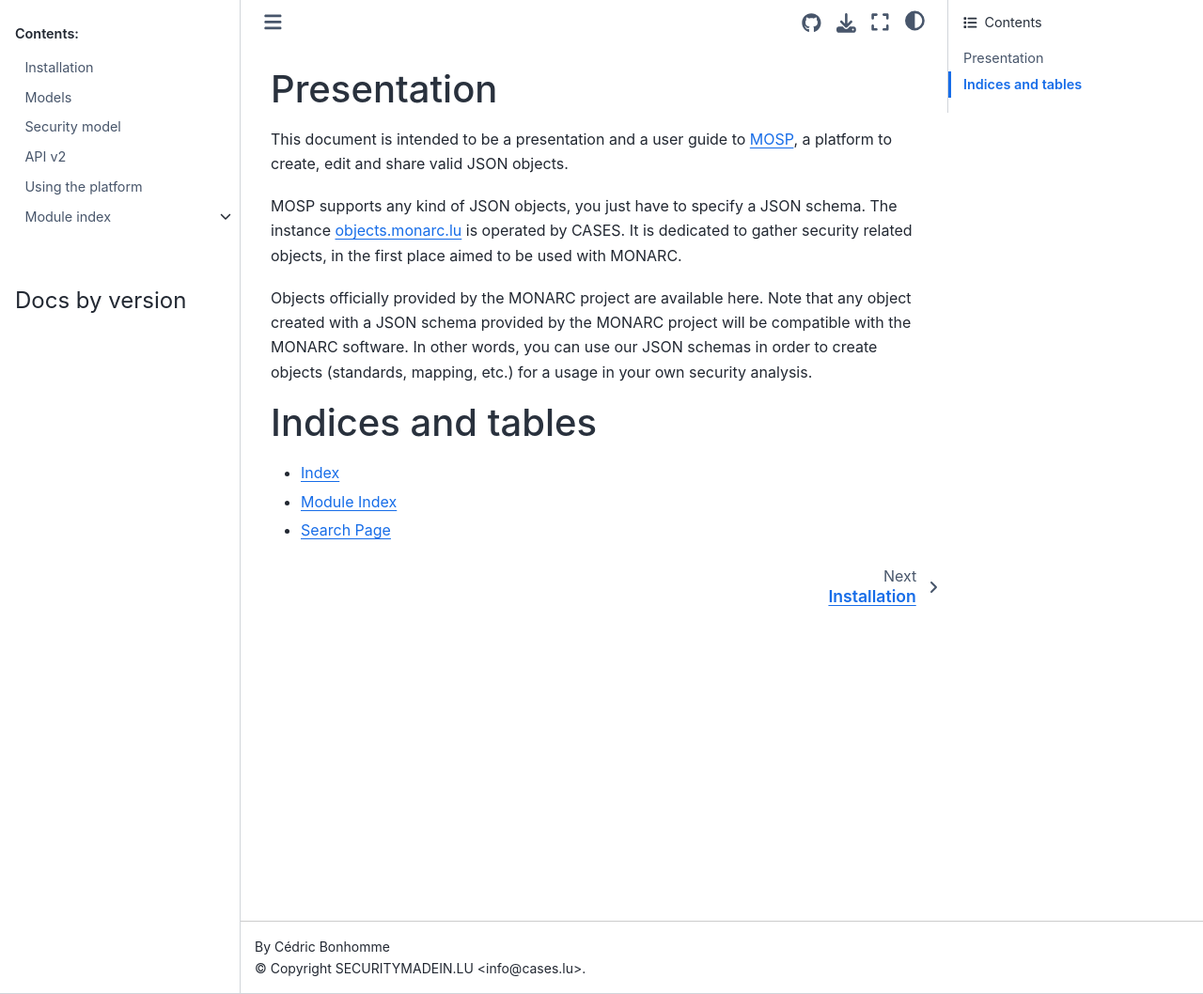
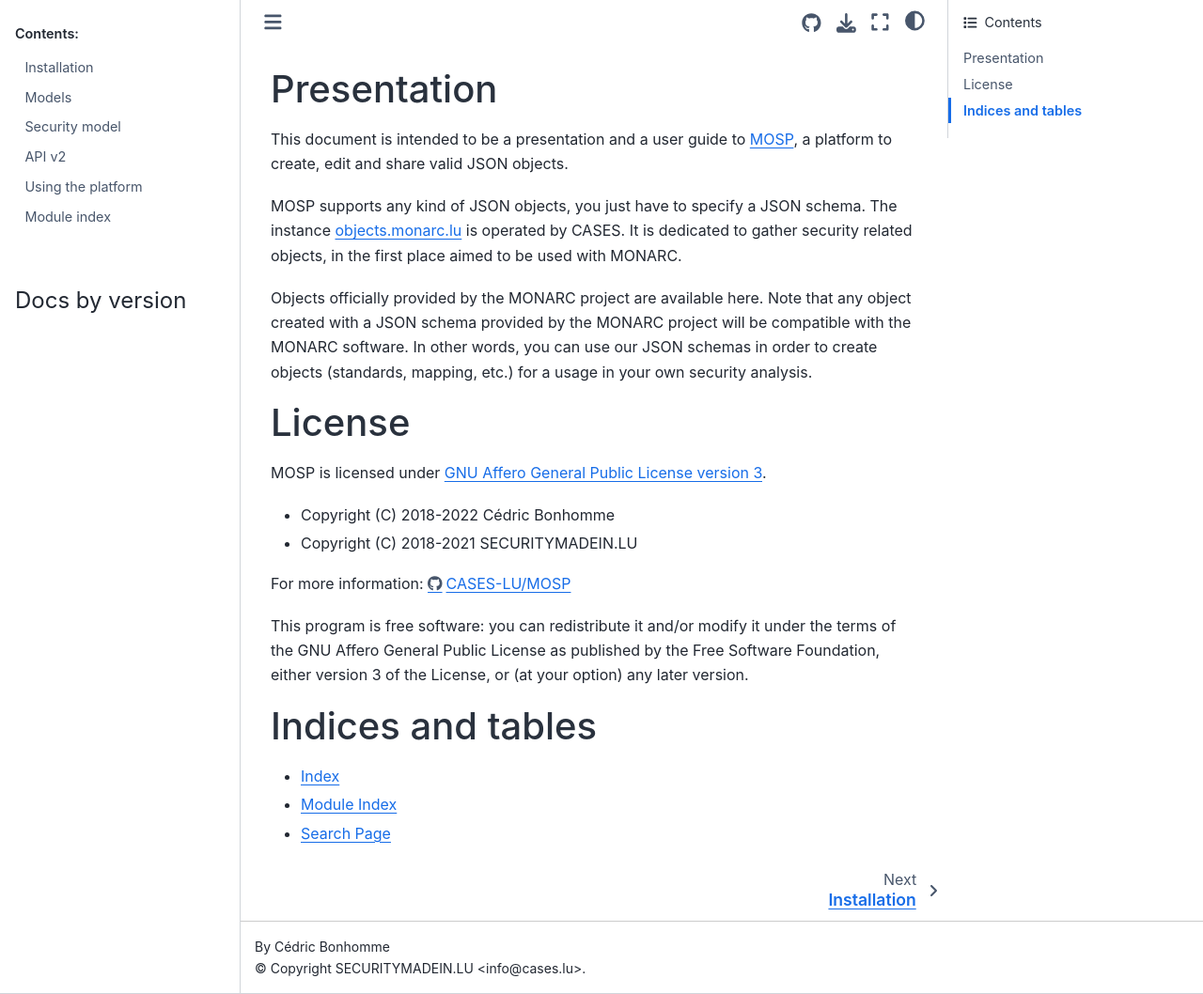
Before and after one commit to NC3-LU/MOSP, a Sphinx documentation site: the page built from docs/index.rst, in a window 1280 px wide and 1058 px high. Shown: the whole window at 94% size. Built offline with Sphinx 7.4.7 and the Sphinx Book theme 1.1.4, drawn with Linux system fonts in a browser that asks for light colours.

```diff
--- a/docs/index.rst
+++ b/docs/index.rst
@@ -36,6 +36,24 @@ analysis.
    modules
 
 
+License
+=======
+
+MOSP is licensed under
+`GNU Affero General Public License version 3 <https://www.gnu.org/licenses/agpl-3.0.html>`_.
+
+
+* Copyright (C) 2018-2022 Cédric Bonhomme
+* Copyright (C) 2018-2021 SECURITYMADEIN.LU
+
+For more information: https://github.com/CASES-LU/MOSP
+
+This program is free software: you can redistribute it and/or modify
+it under the terms of the GNU Affero General Public License as
+published by the Free Software Foundation, either version 3 of the
+License, or (at your option) any later version.
+
+
 Indices and tables
 ==================
 
```
Also changed, not shown: docs/installation.rst (+38 -19 lines), docs/modules.rst (+5 -5 lines).
